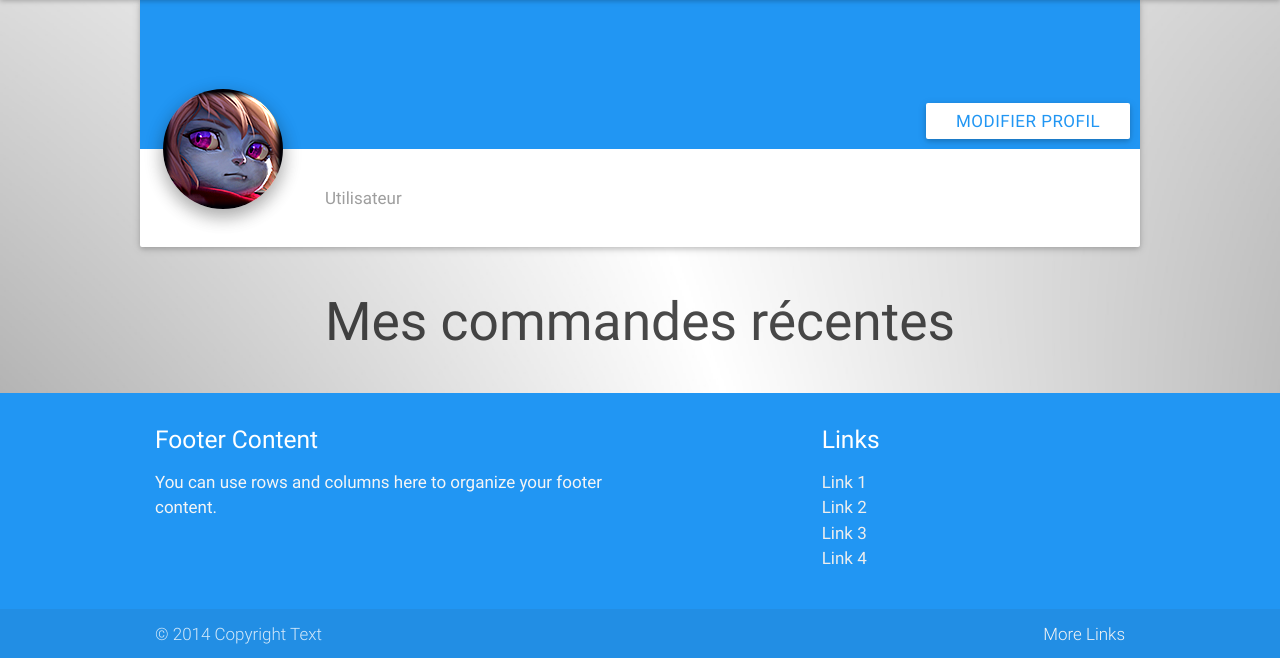
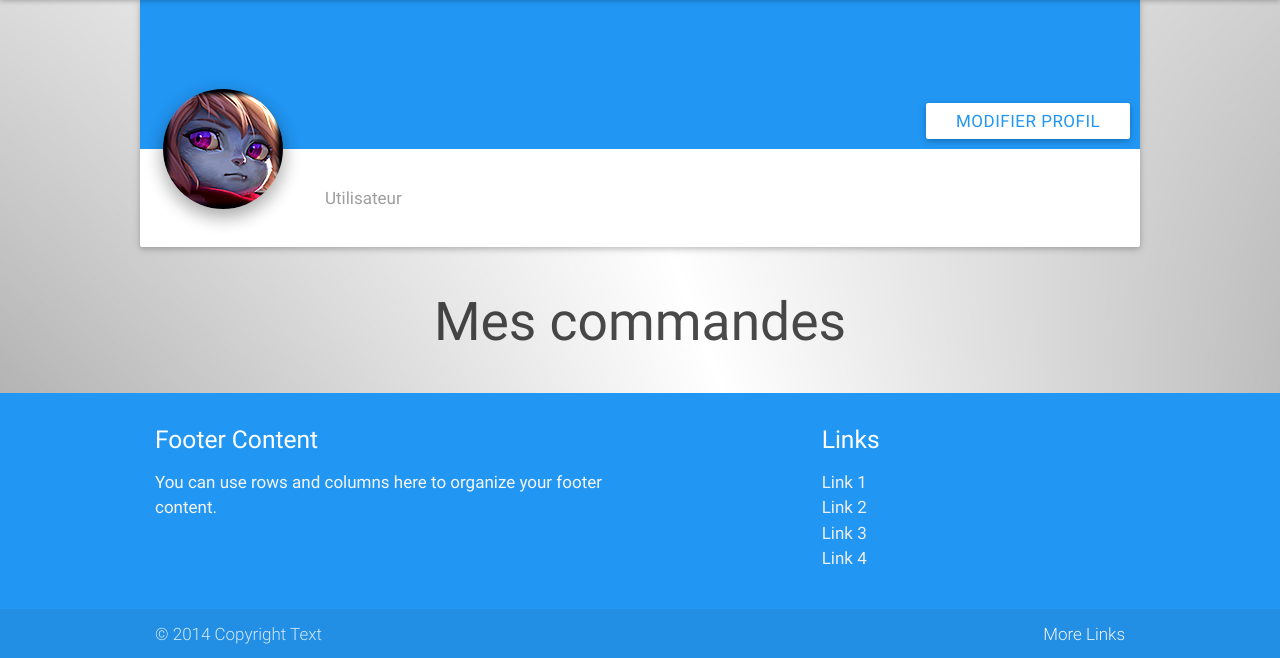
Before and after one commit to Detritusatomic/PDOProject, a PHP site: the page made by views/membre/profil.php in a window 1280 px wide. Shown: the part 71-729 px from the top of the page. Run offline with PHP 8.4, Linux system fonts and the light colour scheme; the template is opened without the code that fills it, so the values that code supplies are empty; some libraries are stand-ins or nearby versions.

Commit message:
Maj page profil

```diff
--- a/views/membre/profil.php
+++ b/views/membre/profil.php
@@ -21,7 +21,7 @@
 		</div>
 	</div>
 </div>
-		<h2 class="center">Mes commandes récentes</h2>
+		<h2 class="center">Mes commandes</h2>
 		<div class="row">
 			<div class="col s12">
 				<?php foreach ($variables['commandes'] as $commande) : ?>
```
